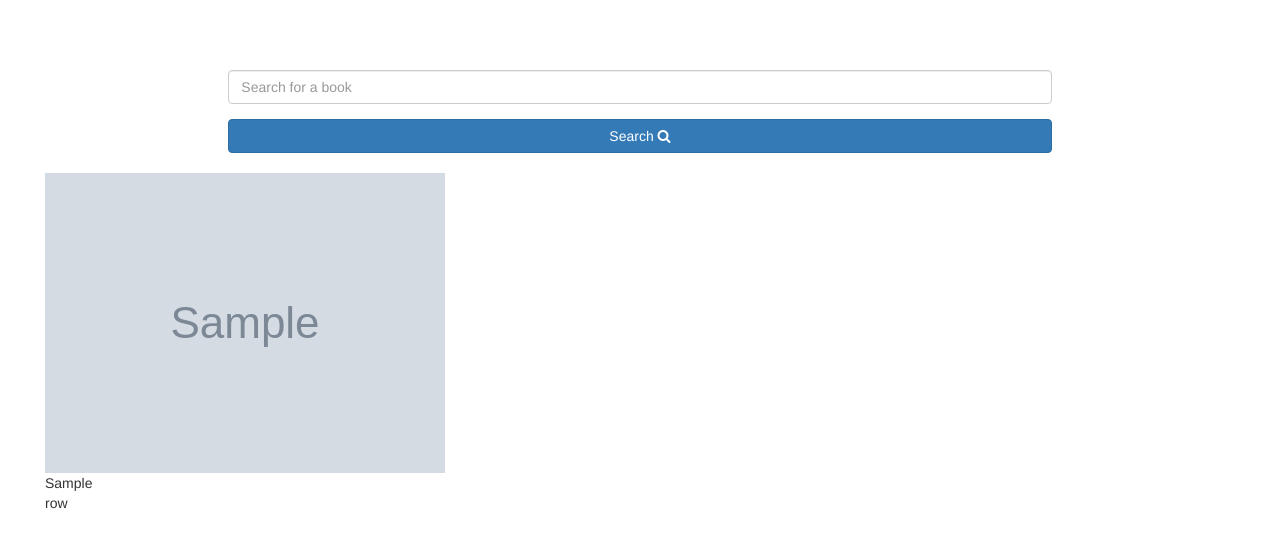
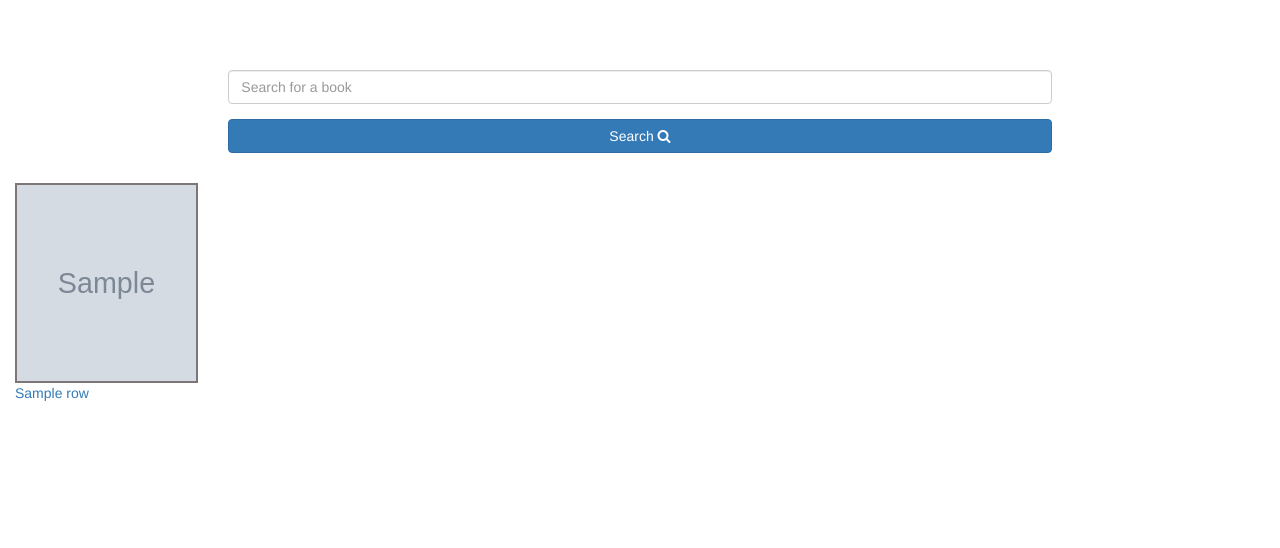
Before and after one commit to aliahmadcse/Books-Recommendor, a Flask app: template application/templates/index.html in a window 1280 px wide. Shown: the top 548 px of the page. Run offline with Flask 2, Linux system fonts and the light colour scheme; the template is opened without the code that fills it: most values are stand-ins (such as "Sample title", 1, 10 or a date in 2020); grey boxes marked "Sample" are stand-in pictures; some libraries are stand-ins or nearby versions.

Commit message:
Adds UI for randomly selected books

```diff
--- a/application/routes.py
+++ b/application/routes.py
@@ -10,4 +10,4 @@ def index():
     #     return render_template('index.html',searchItem=searchItem)
     books = pd.read_csv('BX-Books.csv', sep=';',error_bad_lines=False, encoding="latin-1")
     books.columns = ["ISBN", "Book-Title", "Book-Author", "Year-Of-Publication","Publisher", "Image-URL-S", "Image-URL-M", "Image-URL-L"]
-    return render_template('index.html',books=books)
+    return render_template('index.html',books=books.sample(n=20))
--- a/application/static/css/main.css
+++ b/application/static/css/main.css
@@ -3,11 +3,19 @@
     margin: 0px;
     box-sizing: border-box;
 }
-.form{
-    margin-top:70px;
+
+.form {
+    margin-top: 70px;
 }
-.bookItem{
-    width:100px;
-    height:100px;
-    margin:20px 30px 20px 30px;
+
+.img {
+    width: 100%;
+    height: 200px;
+    border: 2px solid rgb(126, 118, 118);
+    margin-top: 30px;
 }
+.bookTitle{
+    width:100%;
+    height:70px;
+
+}
--- a/application/templates/index.html
+++ b/application/templates/index.html
@@ -21,9 +21,13 @@
   </div>
   <div class="row">
     {% for index,row in books.iterrows() %}
-    <div class="col-xs-4 bookItem">
-      <img src="{{row['Image-URL-M']}}" alt="Image"/>
-      <p>{{row['Book-Title']}}</p>
+    <div class="col-xs-2 bookItem">
+      <div class="bookImg">
+        <img src="{{row['Image-URL-M']}}" alt="Image" class="img-responsive img" />
+      </div>
+      <div class="bookTitle">
+        <p class="text-primary">{{row['Book-Title']}}</p>
+      </div>
     </div>
     {% endfor %}
   </div>
```
